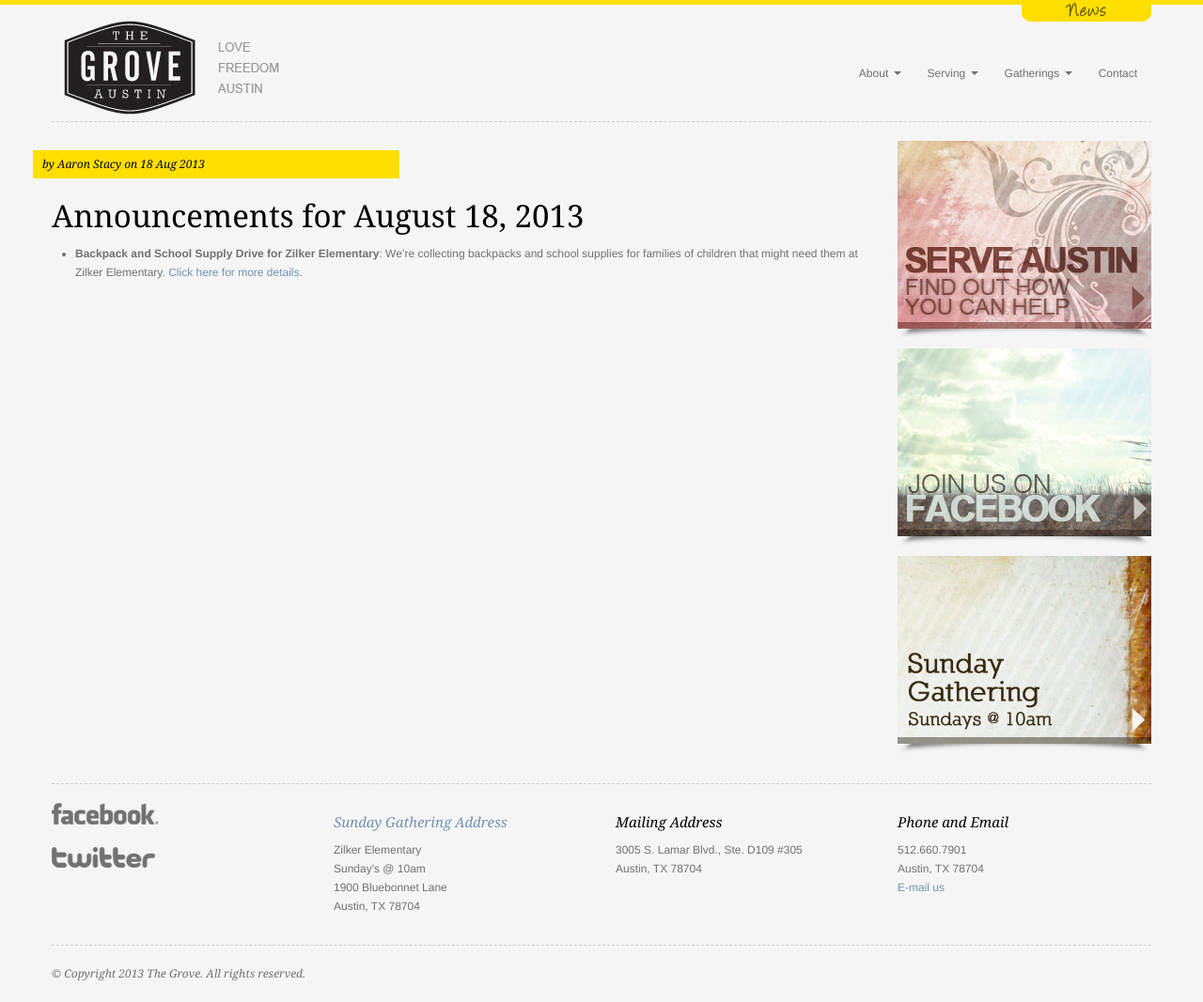
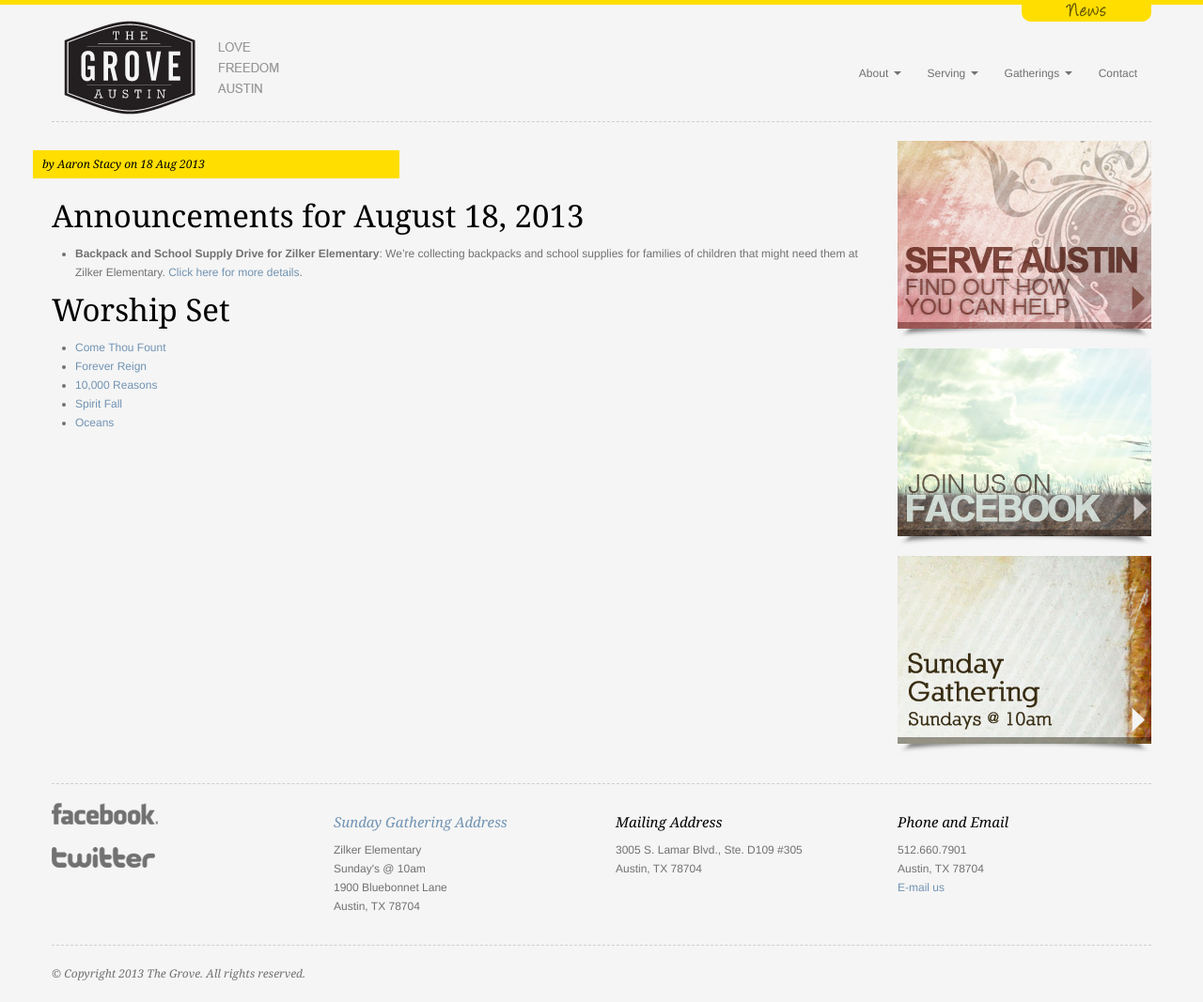
Before and after one commit to groveatx/groveatx.github.io, a Jekyll site: the page built from _posts/2013-08-18-announcements.md, in a window 1280 px wide. Shown: the whole page at 94% size. Built offline with Jekyll 4.4.1, drawn with Linux system fonts in a browser that asks for light colours; Markdown is read by kramdown in place of the engine named in the settings.

Commit message:
added worship set for aug 18 2013

```diff
--- a/_posts/2013-08-18-announcements.md
+++ b/_posts/2013-08-18-announcements.md
@@ -11,4 +11,12 @@ layout: post
    collecting backpacks and school supplies for families of children that might
    need them at Zilker Elementary. [Click here for more details][drive].
 
+# Worship Set
+
+ - [Come Thou Fount](http://www.youtube.com/watch?v=FG5ZhFN1DXk)
+ - [Forever Reign](http://www.youtube.com/watch?v=au3EGgISYMc)
+ - [10,000 Reasons](http://www.youtube.com/watch?v=XtwIT8JjddM)
+ - [Spirit Fall](http://www.youtube.com/watch?v=Sw1hzeQTM2I)
+ - [Oceans](http://www.youtube.com/watch?v=eLqTZ07ja7g)
+
 [drive]: /backpackdrive
```
